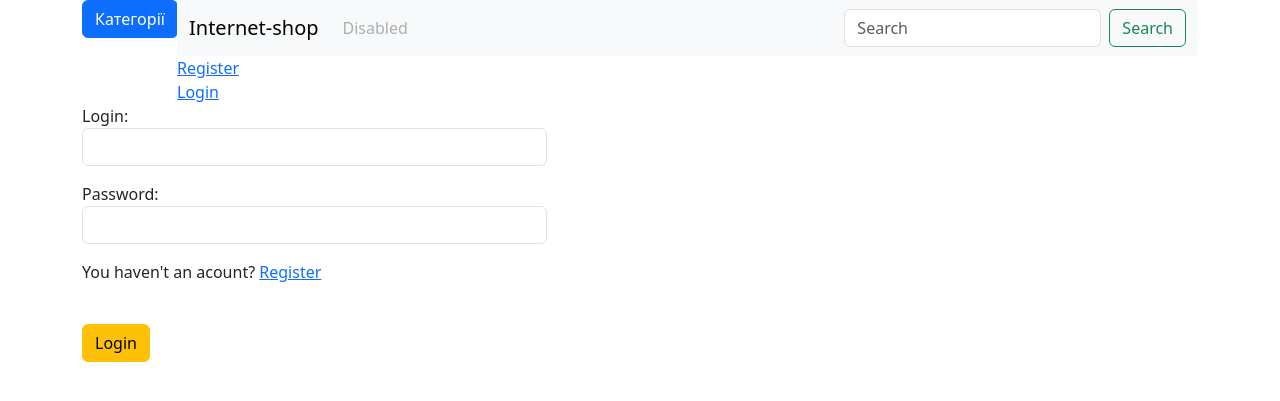
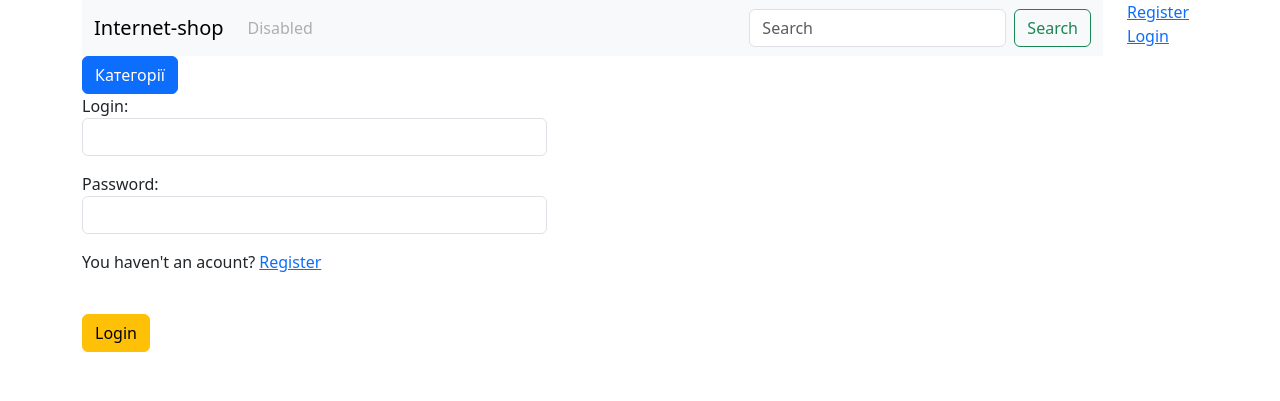
Before and after one commit to markiyan2009/Internet-Shop, a Django app: page /auth/login/?next=/customer/order/items/16/ in a window 1280 px wide. Shown: the top 401 px of the page. Run offline with Django 5.2, Linux system fonts and the light colour scheme.

Commit message:
Added requirements.txt

```diff
--- a/templates/base.html
+++ b/templates/base.html
@@ -11,25 +11,10 @@
 </head>
 <body>
 
-    <div class="container">
+    <div class="container" style="margin-bottom: 20px;">
       <!-- categories -->
       <div class="row">
-        <div class="col-1">
-          <button type='submit' id="category-btn" class="btn btn-primary" type="button" data-bs-toggle="offcanvas" data-bs-target="#offcanvasScrolling" aria-controls="offcanvasScrolling">Категорії</button>
 
-          <div class="offcanvas offcanvas-start" data-bs-scroll="true" data-bs-backdrop="false" tabindex="-1" id="offcanvasScrolling" aria-labelledby="offcanvasScrollingLabel">
-            <div class="offcanvas-header">
-              <h5 class="offcanvas-title" id="offcanvasScrollingLabel">Категорії</h5>
-              <button type="button" class="btn-close" data-bs-dismiss="offcanvas" aria-label="Close"></button>
-            </div>
-            <div class="offcanvas-body">
-              {% for category in categories %}
-                <button type="submit" class="btn btn-outline-primary" id="{{category.pk}}-category">{{category.name}}</button><br>
-              {% endfor %}
-            </div>
-          </div>
-
-        </div>
 
         <div class="col">
           <nav class="navbar navbar-expand-lg bg-body-tertiary">
@@ -92,7 +77,12 @@
                 </div>
 
           </nav>
-          {% if request.user.is_authenticated %}
+
+
+      </div>
+
+      <div class="col-1">
+        {% if request.user.is_authenticated %}
             <form action="{% url 'logout' %}" method="post">
               {% csrf_token %}
               <button type="submit" class="btn btn-success">Logout</button>
@@ -102,11 +92,35 @@
             <a href="{% url 'login' %}">Login</a>
           {% endif %}
           </div>
-          <div class="container">
-              {% block content %}
-              {% endblock %}
+
+
+      </div>
+      <div class="row">
+        <div class="col-2">
+          <div class="col-1">
+          <button type='submit' id="category-btn" class="btn btn-primary" type="button" data-bs-toggle="offcanvas" data-bs-target="#offcanvasScrolling" aria-controls="offcanvasScrolling">Категорії</button>
+
+          <div class="offcanvas offcanvas-start" data-bs-scroll="true" data-bs-backdrop="false" tabindex="-1" id="offcanvasScrolling" aria-labelledby="offcanvasScrollingLabel">
+            <div class="offcanvas-header">
+              <h5 class="offcanvas-title" id="offcanvasScrollingLabel">Категорії</h5>
+              <button type="button" class="btn-close" data-bs-dismiss="offcanvas" aria-label="Close"></button>
+            </div>
+            <div class="offcanvas-body">
+              {% for category in categories %}
+                <button type="submit" class="btn btn-outline-primary" id="{{category.pk}}-category">{{category.name}}</button><br>
+              {% endfor %}
+            </div>
           </div>
 
+        </div>
+        </div>
+
+      </div>
+      <div class="row">
+        <div class="container">
+          {% block content %}
+          {% endblock %}
+      </div>
       </div>
     </div>
 
--- a/templates/customer/order_items.html
+++ b/templates/customer/order_items.html
@@ -29,6 +29,11 @@
         <div class="row">
             <h3>Ціна: <b>{{order.total_price}} ₴</b></h3>
         </div>
+        <div class="row">
+            <div class="col-4">
+                <button>Pay</button>
+            </div>
+        </div>
     </div>
 
 {% endblock %}
```
Also changed, not shown: requiremets.txt (added, +10 -0 lines), static/style.css (line endings or trailing spaces).
